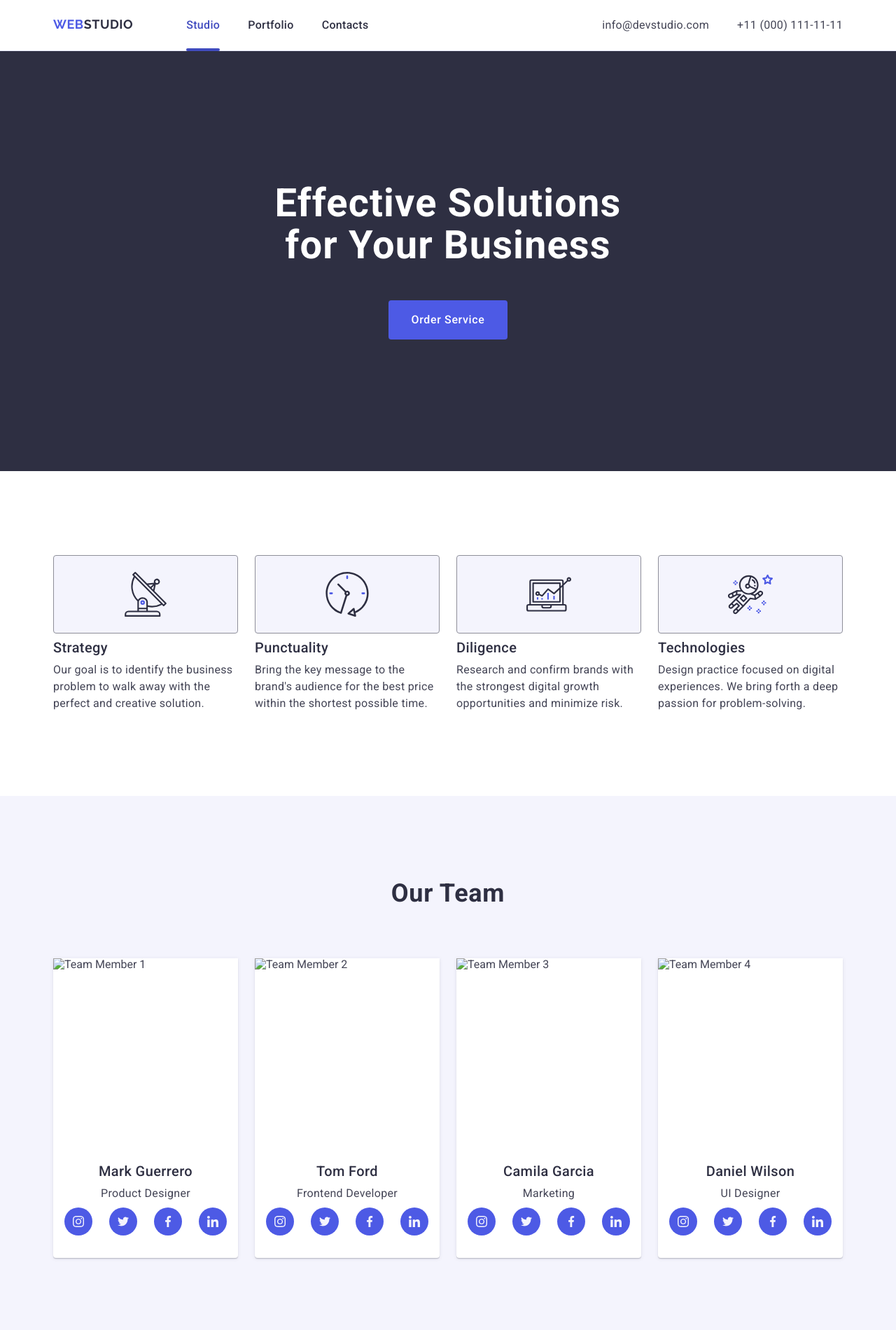
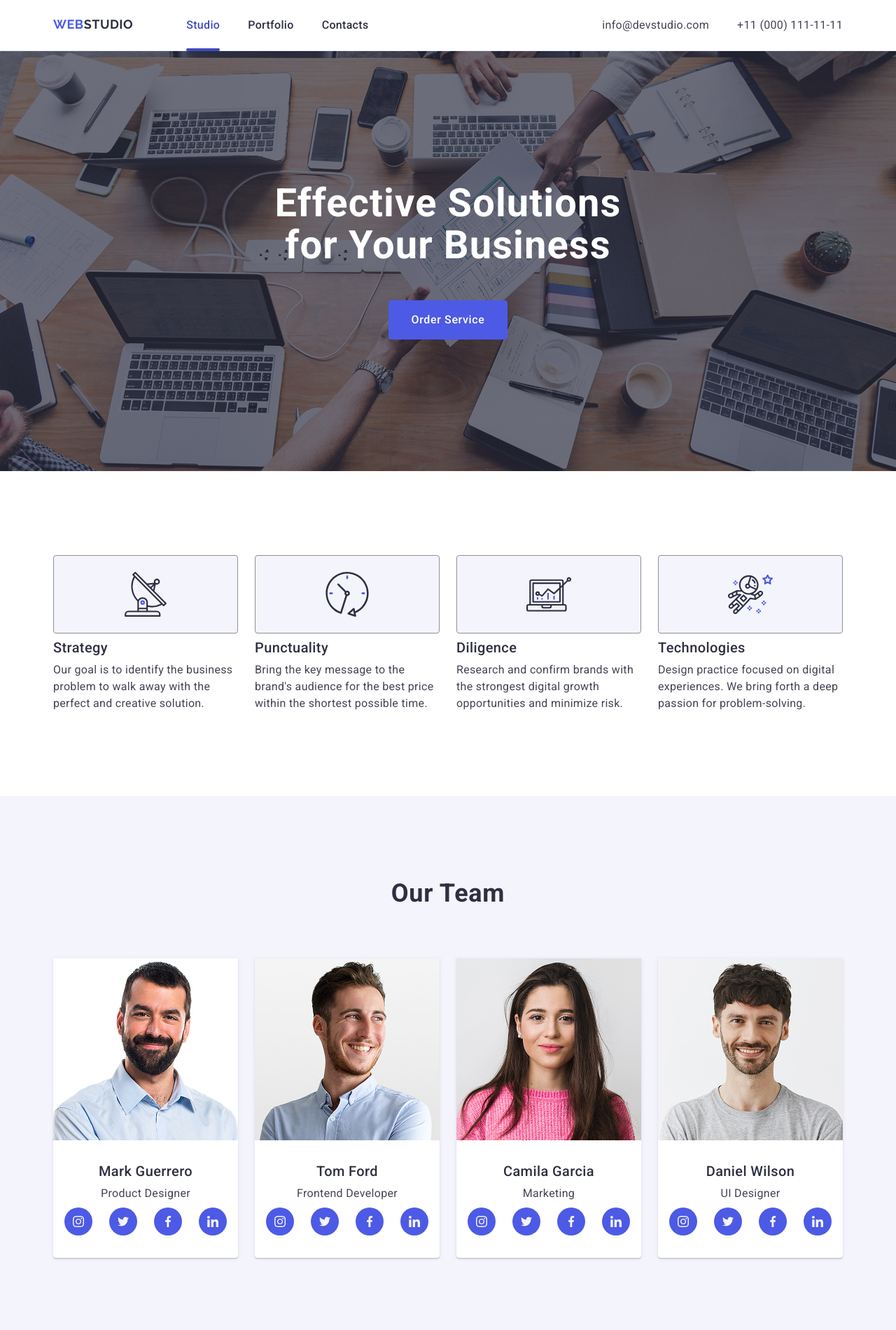
Before and after one commit to qwijhxs/goit-markup-hw-06, a plain HTML site: page index.html in a window 1280 px wide. Shown: the top 1900 px of the page at 70% size. Drawn offline with nearby package versions, Linux system fonts and the light colour scheme.

Commit message:
Add files via upload

```diff
--- a/css/styles.css
+++ b/css/styles.css
@@ -385,7 +385,7 @@ footer .logo-color {
       rgba(46, 47, 66, 0.7),
       rgba(46, 47, 66, 0.7)
     ),
-    url(../images/heromobile1x.jpg);
+    url(../images/hero-mobile-image.jpg);
   background-size: cover;
   background-repeat: no-repeat;
   background-position: center;
@@ -399,7 +399,7 @@ footer .logo-color {
         rgba(46, 47, 66, 0.7),
         rgba(46, 47, 66, 0.7)
       ),
-      url(../images/heromobile2x.jpg);
+      url(../images/hero-mobile-image.jpg);
   }
 }
 
@@ -409,7 +409,7 @@ footer .logo-color {
         rgba(46, 47, 66, 0.7),
         rgba(46, 47, 66, 0.7)
       ),
-      url(../images/herotablet1x.jpg);
+      url(../images/hero-tablet-image.jpg);
   }
 }
 
@@ -419,7 +419,7 @@ footer .logo-color {
         rgba(46, 47, 66, 0.7),
         rgba(46, 47, 66, 0.7)
       ),
-      url(../images/herotablet2x.jpg);
+      url(../images/hero-tablet-image.jpg);
   }
 }
 
@@ -429,7 +429,7 @@ footer .logo-color {
         rgba(46, 47, 66, 0.7),
         rgba(46, 47, 66, 0.7)
       ),
-      url(../images/herodesktop1x.jpg);
+      url(../images/people-office.jpg);
   }
 }
 
@@ -439,7 +439,7 @@ footer .logo-color {
         rgba(46, 47, 66, 0.7),
         rgba(46, 47, 66, 0.7)
       ),
-      url(../images/herodesktop2x.jpg);
+      url(../images/people-office.jpg);
   }
 }
 
--- a/index.html
+++ b/index.html
@@ -168,7 +168,7 @@
                 alt="Team Member 1"
                 width="264"
                 height="260"
-                srcset="./images/mark1x.jpg 1x, ./images/mark2x.jpg 2x"/>
+                srcset="./images/mark-mobile.jpg 1x, ./images/mark-tablet.jpg 2x"/>
               <div class="member-container">
                 <h3 class="member-title">Mark Guerrero</h3>
                 <p class="member-text">Product Designer</p>
@@ -210,7 +210,7 @@
                 alt="Team Member 2"
                 width="264"
                 height="260"
-                srcset="./images/tom1x.jpg 1x, ./images/tom2x.jpg 2x"
+                srcset="./images/tom-mobile.jpg 1x, ./images/tom-tablet.jpg 2x"
               />
               <div class="member-container">
                 <h3 class="member-title">Tom Ford</h3>
@@ -253,7 +253,7 @@
                 alt="Team Member 3 "
                 width="264"
                 height="260"
-                srcset="./images/camile1x.jpg 1x, ./images/camile2x.jpg 2x"
+                srcset="./images/camila-mobile.jpg 1x, ./images/camila-tablet.jpg 2x"
               />
               <div class="member-container">
                 <h3 class="member-title">Camila Garcia</h3>
@@ -296,7 +296,7 @@
                 alt="Team Member 4"
                 width="264"
                 height="260"
-                srcset="./images/daniel1x.jpg 1x, ./images/daniel2x.jpg 2x"
+                srcset="./images/daniel-mobile.jpg 1x, ./images/daniel-tablet.jpg 2x"
               />
               <div class="member-container">
                 <h3 class="member-title">Daniel Wilson</h3>
```
Also changed, not shown: images/camila-mobile.jpg (added), images/camila-tablet.jpg (added), images/daniel-mobile.jpg (added), images/daniel-tablet.jpg (added), images/mark-mobile.jpg (added), images/mark-tablet.jpg (added), images/tom-mobile.jpg (added), images/tom-tablet.jpg (added).
